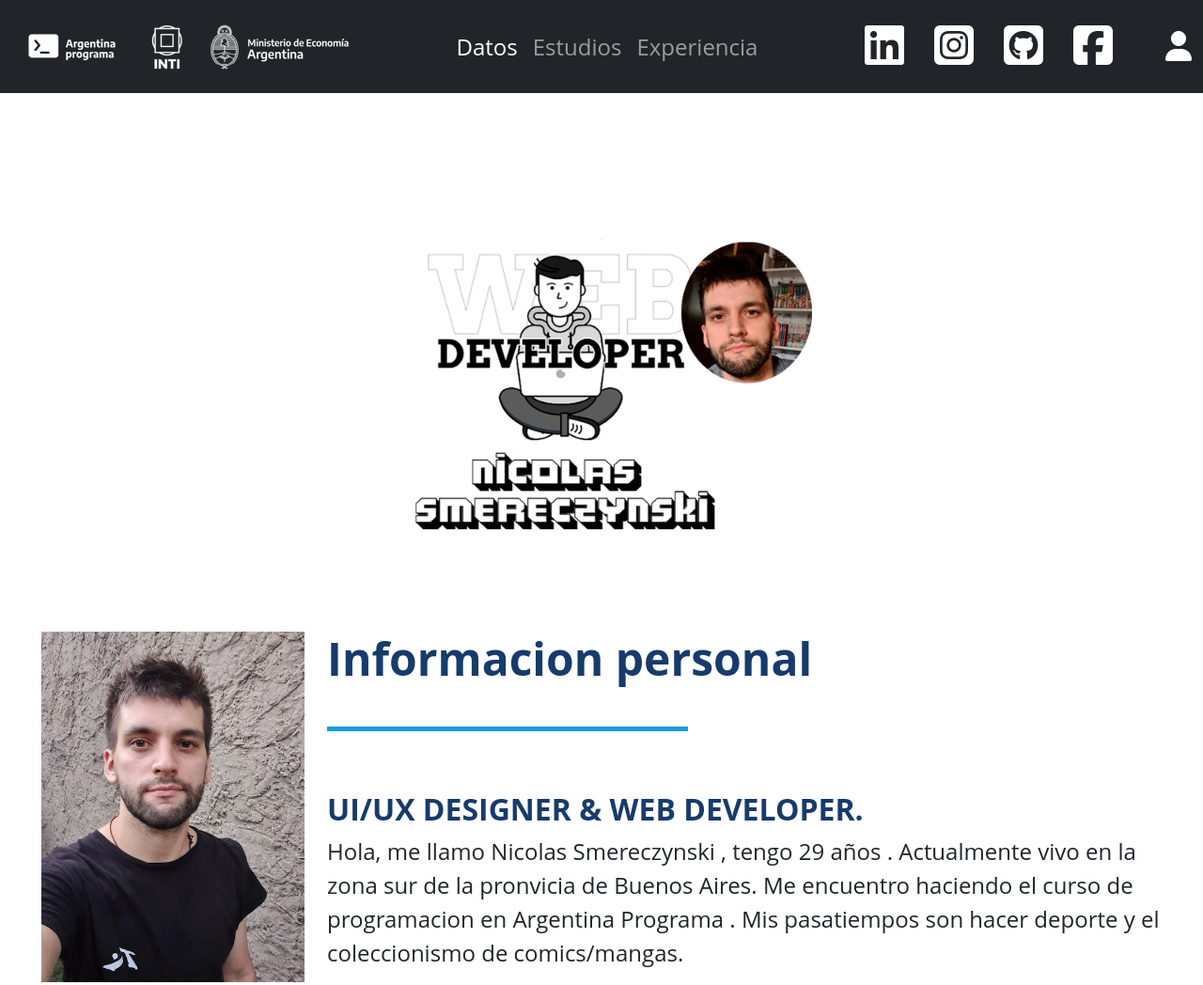
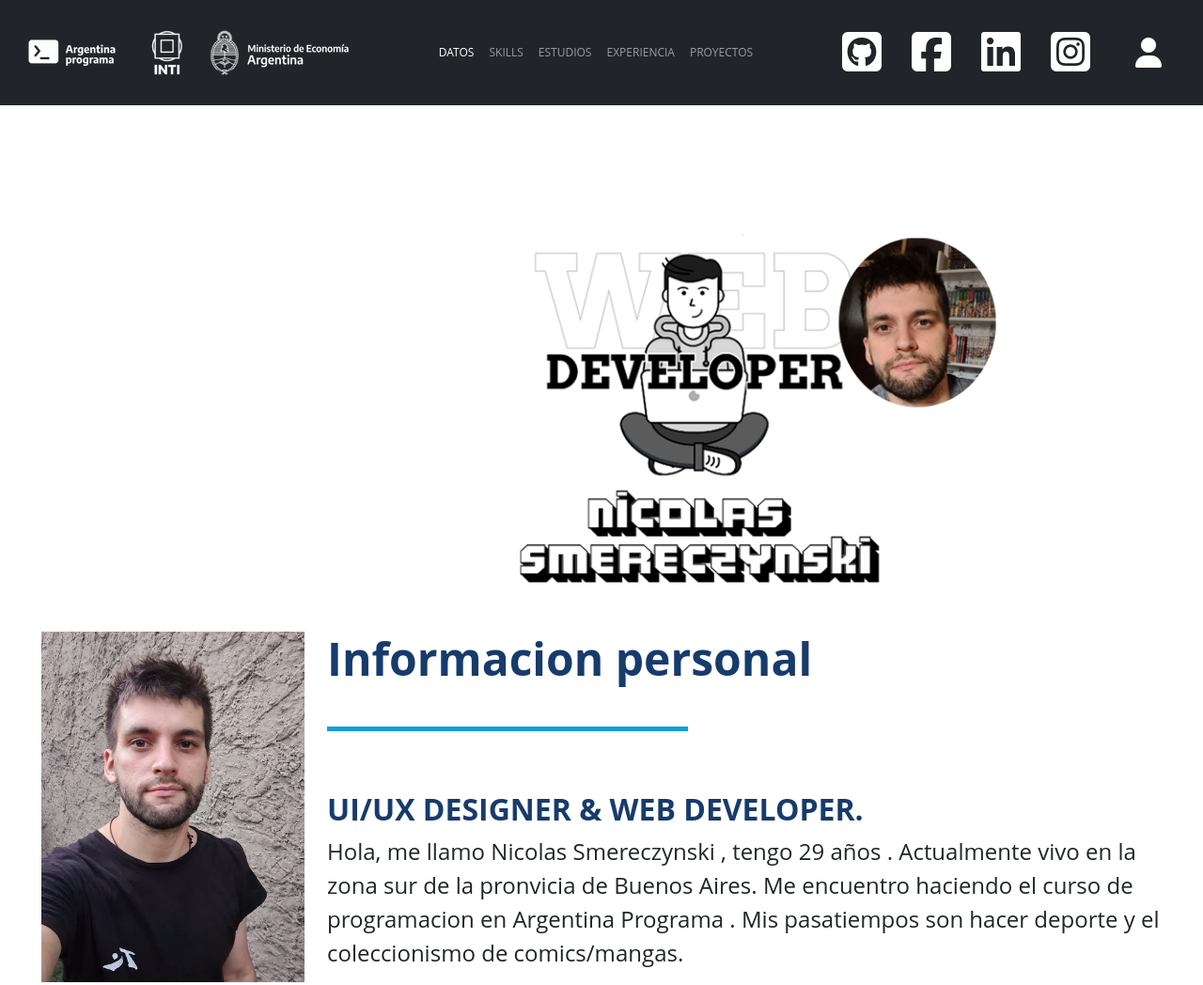
Before and after one commit to NicolasSmere/Portfolio, a plain HTML site: page index.html in a window 1280 px wide. Shown: the top 1048 px of the page at 94% size. Drawn offline with nearby package versions, Linux system fonts and the light colour scheme.

Commit message:
faltan modificar textos

```diff
--- a/assets/css/styles.css
+++ b/assets/css/styles.css
@@ -1,6 +1,6 @@
 .user
 {
-    padding-left: 2ex;
+    padding: 1em;
 }
 
 .fa-brands.fa-square-instagram.fa-2x:hover,
@@ -21,14 +21,20 @@
     color: rgb(255, 255, 255);
 }
 
+
+
 .texto_redes,
 .texto_login
 {
     color: rgb(255, 255, 255);
 }
 
-nav.navbar{
+.nav.navbar{
     z-index: 9998;
+}
+
+.nav-link{
+  font-size: 0.5em
 }
 
 body{
@@ -119,6 +125,8 @@ section{
   margin-bottom: 0;
 }
 
+
+
 /* Fin About */
 
 /* Banner */
@@ -126,9 +134,9 @@ section{
 #banner {
   width: 100%;
   height: 60vh;
-  background: url(Banner.png) top center;
-  background-size: cover;
+  background: url(bannerblanco.jpg) top center;
 }
+
 
 #banner .banner-container {
   position: relative;
--- a/index.html
+++ b/index.html
@@ -29,22 +29,17 @@
             <div class="collapse navbar-collapse" id="menu">
                 <hr class="text-white-50">
                 <!--Menu-->
-                <ul class="navbar-nav ms-auto">
-                    <li class="nav-item"><a class="nav-link active" href="#">Datos</a></li>
-                    <li class="nav-item"><a class="nav-link" href="#">Estudios</a></li>
-                    <li class="nav-item"><a class="nav-link" href="#">Experiencia</a></li>
+                <ul class="navbar-nav mx-auto">
+                    <li class="nav-item menu"><a class="nav-link active menu" href="#about">DATOS</a></li>
+                    <li class="nav-item menu"><a class="nav-link" href="#skills">SKILLS</a></li>
+                    <li class="nav-item menu"><a class="nav-link" href="#estudios">ESTUDIOS</a></li>
+                    <li class="nav-item menu"><a class="nav-link" href="#expLaboral">EXPERIENCIA</a></li>
+                    <li class="nav-item menu"><a class="nav-link" href="#proyecto">PROYECTOS</a></li>
+
                 </ul>
                 <hr class="text-white-50">
                 <!--Redes sociales-->
-                <ul class="navbar-nav flex-row flex-wrap ms-auto">
-                    <li class="nav-item col-6 col-md-auto p-3">
-                        <i class="fa-brands fa-linkedin fa-2x" ></i>
-                        <small class="d-md-none ms-2 texto_redes">Linkedin</small>
-                    </li>
-                    <li class="nav-item col-6 col-md-auto p-3">
-                        <i class="fa-brands fa-square-instagram fa-2x"></i>
-                        <small class="d-md-none ms-2 texto_redes">Instagram</small>
-                    </li>
+                <ul class="navbar-nav flex-row flex-wrap  ">
                     <li class="nav-item col-6 col-md-auto p-3">
                         <i class="fa-brands fa-square-github fa-2x"></i>
                         <small class="d-md-none ms-2 texto_redes">GitHub</small>
@@ -54,10 +49,20 @@
                         <small class="d-md-none ms-2 texto_redes">Facebook</small>
                     </li>
                 </ul>
+                <ul class="navbar-nav flex-row flex-wrap  ">
+                    <li class="nav-item col-6 col-md-auto p-3">
+                        <i class="fa-brands fa-linkedin fa-2x" ></i>
+                        <small class="d-md-none ms-2 texto_redes">Linkedin</small>
+                    </li>
+                    <li class="nav-item col-6 col-md-auto p-3">
+                        <i class="fa-brands fa-square-instagram fa-2x"></i>
+                        <small class="d-md-none ms-2 texto_redes">Instagram</small>
+                    </li>
+                </ul>
                 <hr class="text-white-50">
                 <!--Boton login-->
                 <div>
-                    <i type="button" data-bs-toggle="modal" data-bs-target="#exampleModal" class="fa-solid fa-user fa-2x user"> </i>
+                    <i id="login" type="button" data-bs-toggle="modal" data-bs-target="#exampleModal" class="fa-solid fa-user fa-2x user"> </i>
                     <small class="d-md-none ms-2 texto_login">Log in</small>
                 </div>
             </div>
@@ -100,9 +105,19 @@
     <main id="main">
 
         <!--Banner-->
-        <section id="banner" class="d-flex flex-column justify-content-center align-items-center">
+        <section id="banner">
             <div class="banner-container">
+                <div class="row">
+                    <div id="modelo1" class="col-lg-4">
 
+                    </div>
+                    <div id="modelo2" class="col-lg-7">
+                        <img class="img-fluid" src="assets/img/Proyecto-Portfolio.png" alt="">
+                    </div>
+                    <div id="modelo3" class="col-lg-1">
+
+                    </div>
+                </div>
             </div>
           </section>
         <!--Fin Banner-->
@@ -274,7 +289,7 @@
             <div class="row" >
                 <div class="col-lg-4">
                     <div class="proyeco-item">
-                      <a href=""> <img class="img-fluid" src="assets/img/Proyecto-Portfolio.png" alt=""> </a>
+                      <a href="https://github.com/NicolasSmere/Portfolio.git" target="_blank"> <img class="img-fluid" src="assets/img/Proyecto-Portfolio.png" alt=""> </a>
                     </div>
                   </div>
             </div>
```
Also changed, not shown: assets/css/Banner2.png (added), assets/css/Banner3.png (added), assets/css/bannerblanco.jpg (added), assets/img/Banner2.png (added), assets/img/Banner3.png (added), assets/img/bannerblanco.jpg (added).
